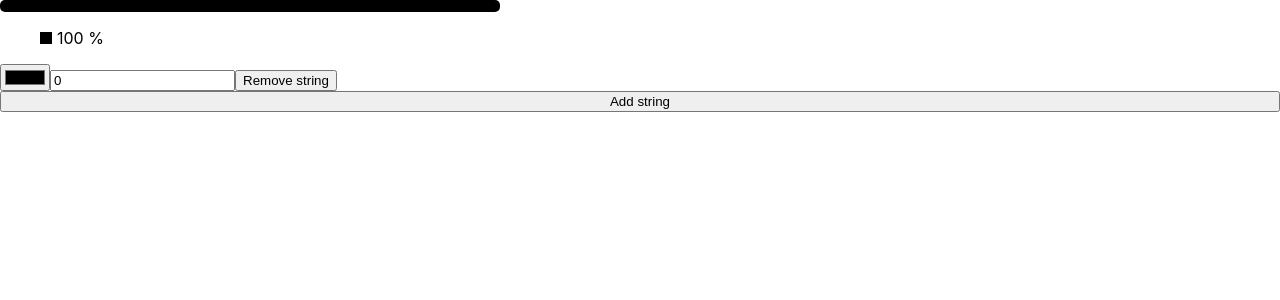
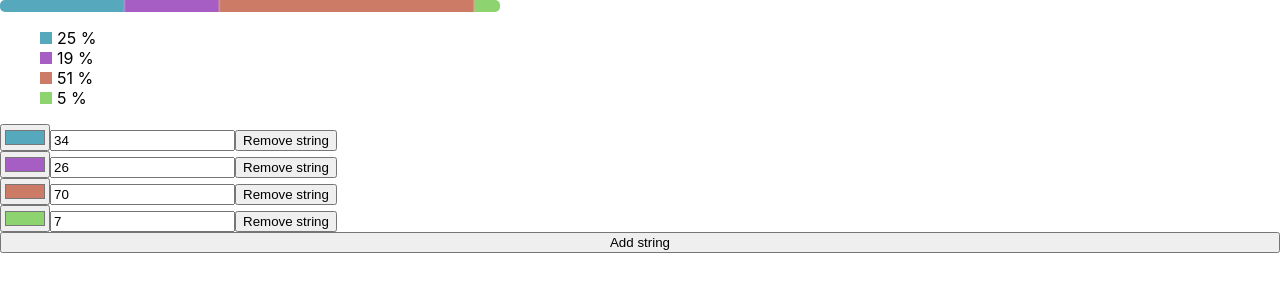
Before and after one commit to 0sipov/line-diagram-component, a React (Create React App) app: page / in a window 1280 px wide. Shown: the top 300 px of the page. Built offline with nearby package versions, Linux system fonts and the light colour scheme.

Commit message:
add mok data and convert negative value in quntity to positive

```diff
--- a/src/App.jsx
+++ b/src/App.jsx
@@ -2,12 +2,12 @@ import React, { useState } from "react";
 import Diagram from "./Components/Diagram/Diagram.jsx";
 import DiagramControl from "./Components/DiagramControl/DiagramControl";
 
-// const mok = [
-//   { color: "#56A8BD", quantity: 34 },
-//   { color: "#A65EC5", quantity: 26 },
-//   { color: "#CC7B66", quantity: 70 },
-//   { color: "#8DD36F", quantity: 7 },
-// ];
+const mok = [
+  { id: "1", color: "#56A8BD", quantity: 34 },
+  { id: "2", color: "#A65EC5", quantity: 26 },
+  { id: "3", color: "#CC7B66", quantity: 70 },
+  { id: "4", color: "#8DD36F", quantity: 7 },
+];
 
 //Model
 class InputValue {
@@ -19,7 +19,7 @@ class InputValue {
 }
 
 export default function App() {
-  const [inputs, setInputs] = useState([new InputValue()]);
+  const [inputs, setInputs] = useState(mok);
 
   return (
     <div>
--- a/src/Components/Diagram/useDiagram.ts
+++ b/src/Components/Diagram/useDiagram.ts
@@ -38,7 +38,7 @@ export default function useDiagram(
             : 0,
           percent: totalQuantity
             ? Math.round((quantity / totalQuantity) * 100)
-            : 100,
+            : 0,
         };
       });
     diagramInfo = modifyArrayToRelativeValue;
--- a/src/Components/DiagramControl/DiagramControl.jsx
+++ b/src/Components/DiagramControl/DiagramControl.jsx
@@ -37,7 +37,7 @@ const DiagramControl = ({ InputValue, setInputs, inputs }) => {
 
       return preInputs.map((el, index) => {
         if (index === indexOfChangedEl) {
-          el.quantity = Number(current.target.value);
+          el.quantity = Math.abs(Number(current.target.value));
         }
         return el;
       });
@@ -76,6 +76,7 @@ const DiagramControl = ({ InputValue, setInputs, inputs }) => {
               id={item.id}
               value={item.quantity}
               onChange={(e) => onChangeInput(e)}
+              min={0}
             />
             <button type="button" id={item.id} onClick={(e) => removeInput(e)}>
               Remove string
```
